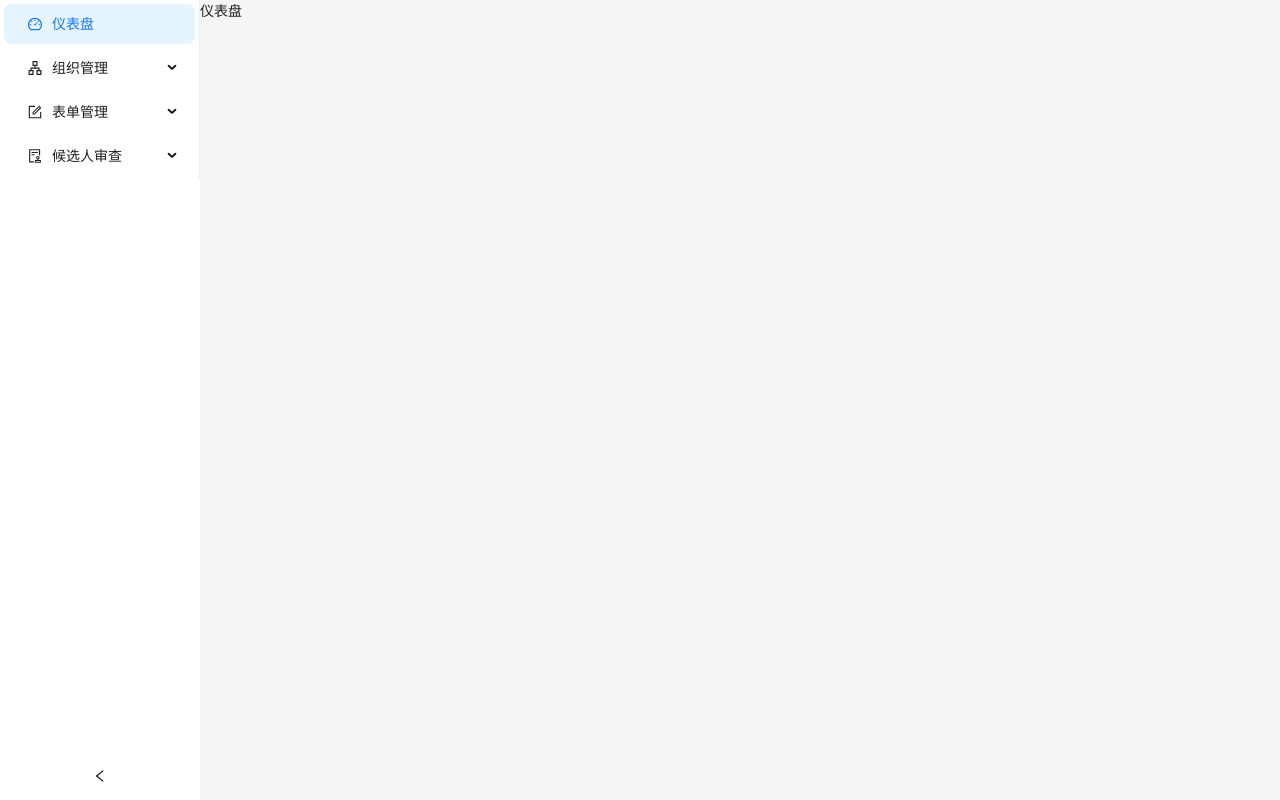
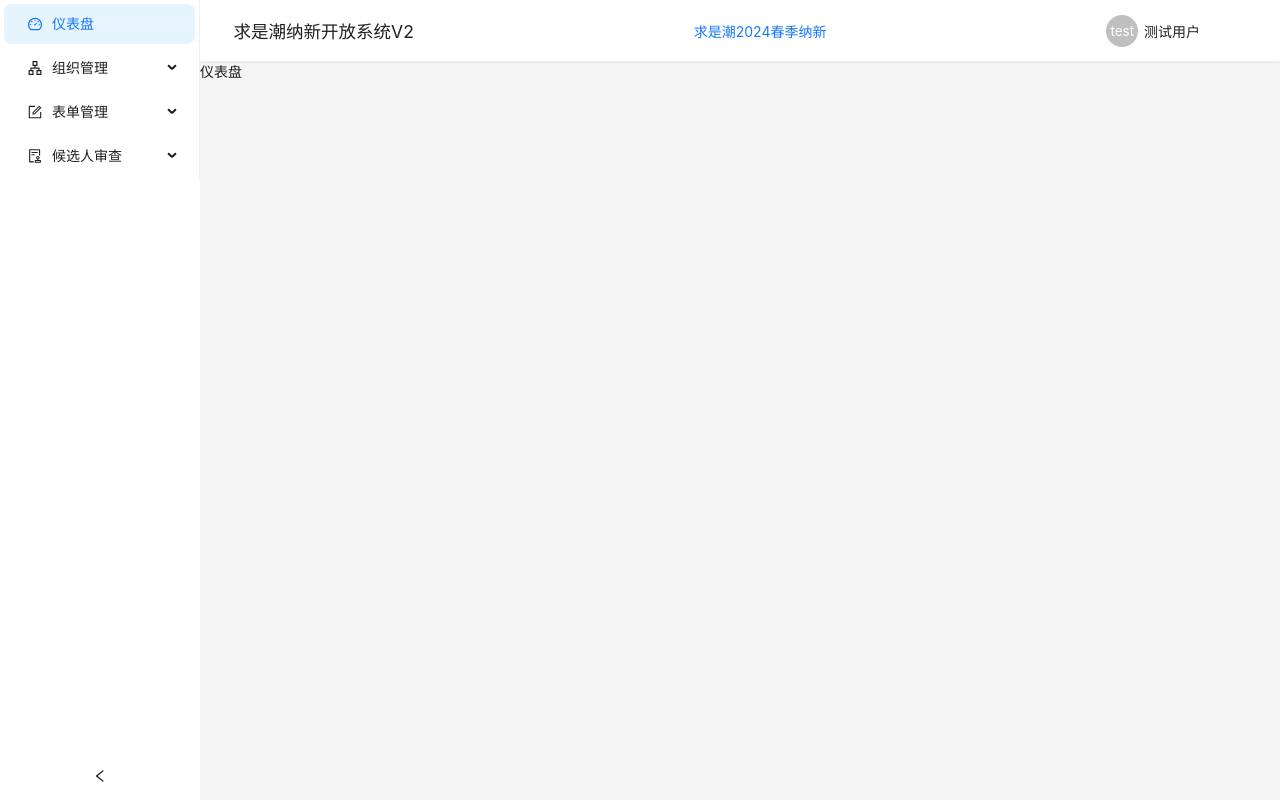
Before and after one commit to XmmShp/rop2-web, a React (Vite) app: page /console/dash in a window 1280 px wide. Built offline with nearby package versions, Linux system fonts and the light colour scheme.

Commit message:
Finish title bar UI

```diff
--- /dev/null
+++ b/src/console/ConsoleLayout.scss
@@ -0,0 +1,32 @@
+.title-bar {
+  background-color: white;
+  padding: 1.05em 2.4em;
+  box-shadow: 0 1px 4px rgba(0, 21, 41, .08);
+  display: flex;
+  flex-direction: row;
+  place-items: center;
+  justify-content: space-between;
+
+  .title {
+    font-size: 1.25em;
+  }
+
+  .user-area {
+    display: flex;
+    flex-direction: row;
+    place-items: center;
+    width: 10em;
+    cursor: pointer;
+
+    .avatar {
+      flex: 0 0 auto;
+      margin-right: .4em;
+    }
+
+    .username {
+      text-overflow: ellipsis;
+      white-space: nowrap;
+      overflow: hidden;
+    }
+  }
+}
--- a/src/console/ConsoleLayout.tsx
+++ b/src/console/ConsoleLayout.tsx
@@ -1,8 +1,10 @@
-import { Layout, Menu } from 'antd';
-import { Navigate, Outlet, useLocation, useNavigate } from 'react-router-dom';
+import { Avatar, Dropdown, Layout, Menu } from 'antd';
+import { Link, Navigate, Outlet, useLocation, useNavigate } from 'react-router-dom';
 import { paths } from './consoleRoute';
 import { singleMatch } from '../utils';
 import { useState } from 'react';
+import useToken from 'antd/es/theme/useToken';
+import './ConsoleLayout.scss';
 
 export function ConsoleLayout() {
   const { pathname } = useLocation();
@@ -13,9 +15,14 @@ export function ConsoleLayout() {
     if (!matched) return [];
     return [matched];
   });
+  const [, { colorBgContainer, fontSizeHeading5 }] = useToken();
   if (!subFunc) return <Navigate to='dash' />;
   return (<Layout style={{ minHeight: '100vh' }}>
-    <Layout.Sider theme='light' style={{ maxHeight: 'calc(100vh - 48px)', overflow: 'hidden auto' }} collapsible defaultCollapsed={false}
+    <Layout.Sider theme='light' style={{
+      maxHeight: 'calc(100vh - 48px)',
+      overflow: 'hidden auto',
+      userSelect: 'none'
+    }} collapsible defaultCollapsed={false}
       onCollapse={(col) => {
         if (!col) setOpenKeys([singleMatch(subFunc ?? '', /^(\w+)/)!]);
       }}
@@ -28,6 +35,16 @@ export function ConsoleLayout() {
     </Layout.Sider>
 
     <Layout.Content>
+      <div className='title-bar' >
+        <span className='title' >求是潮纳新开放系统V2</span>
+        <Link to='.'>求是潮2024春季纳新</Link>
+
+        <Dropdown trigger={['click']} menu={{ items: [{ label: '退出', }].map((v, i) => { return { ...v, key: i } }) }}>
+          <div className='user-area' >
+            <Avatar className='avatar'>test</Avatar>
+            <span className='username'>测试用户</span></div>
+        </Dropdown>
+      </div>
       <Outlet />
     </Layout.Content>
   </Layout>);
--- a/src/console/consoleRoute.tsx
+++ b/src/console/consoleRoute.tsx
@@ -5,6 +5,7 @@ import { ConsoleLayout } from './ConsoleLayout';
 
 export const paths = mapRecur([{
   label: '仪表盘',
+  title: '仪表盘',
   path: 'dash',
   icon: <DashboardOutlined />,
   element: <div>仪表盘</div>
```
